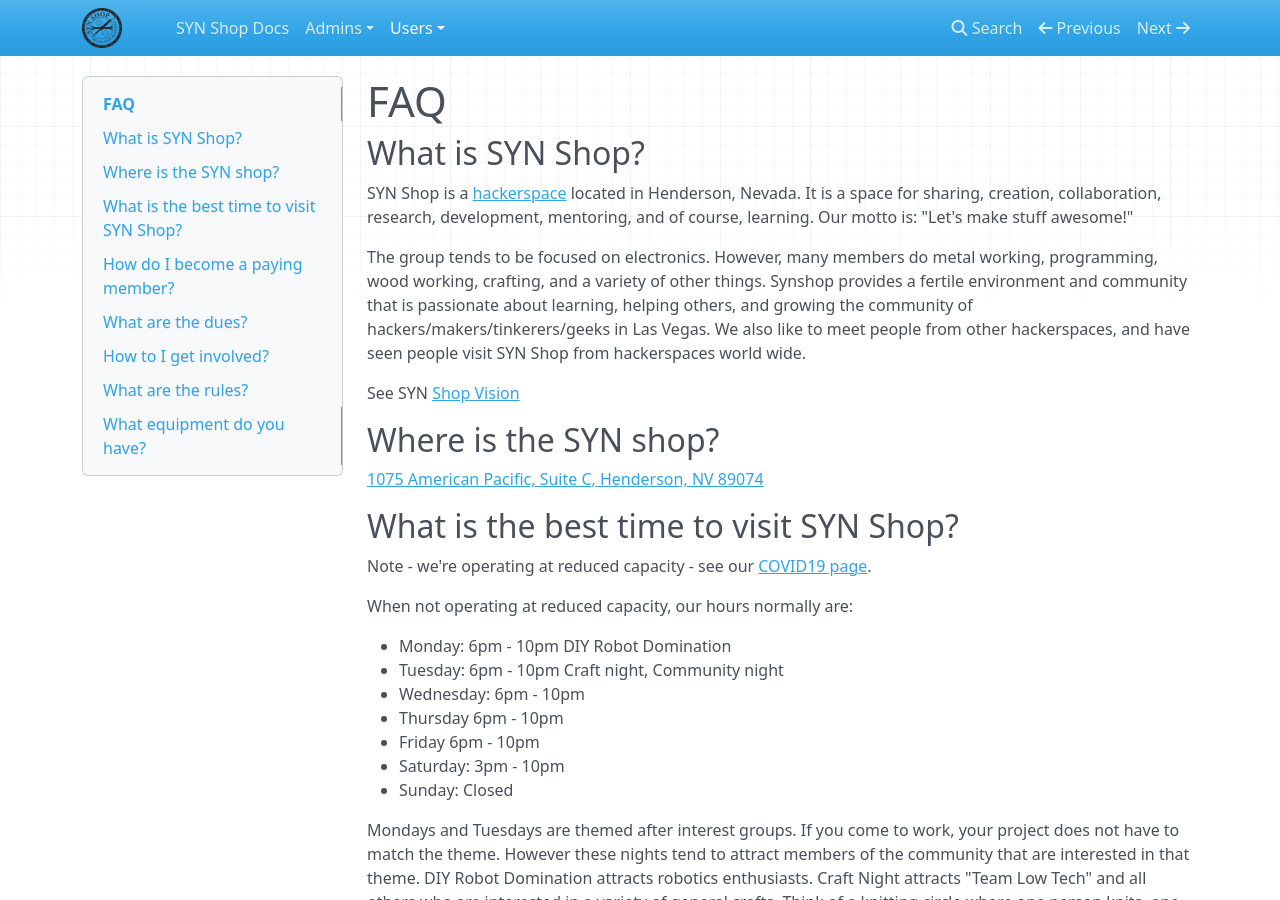
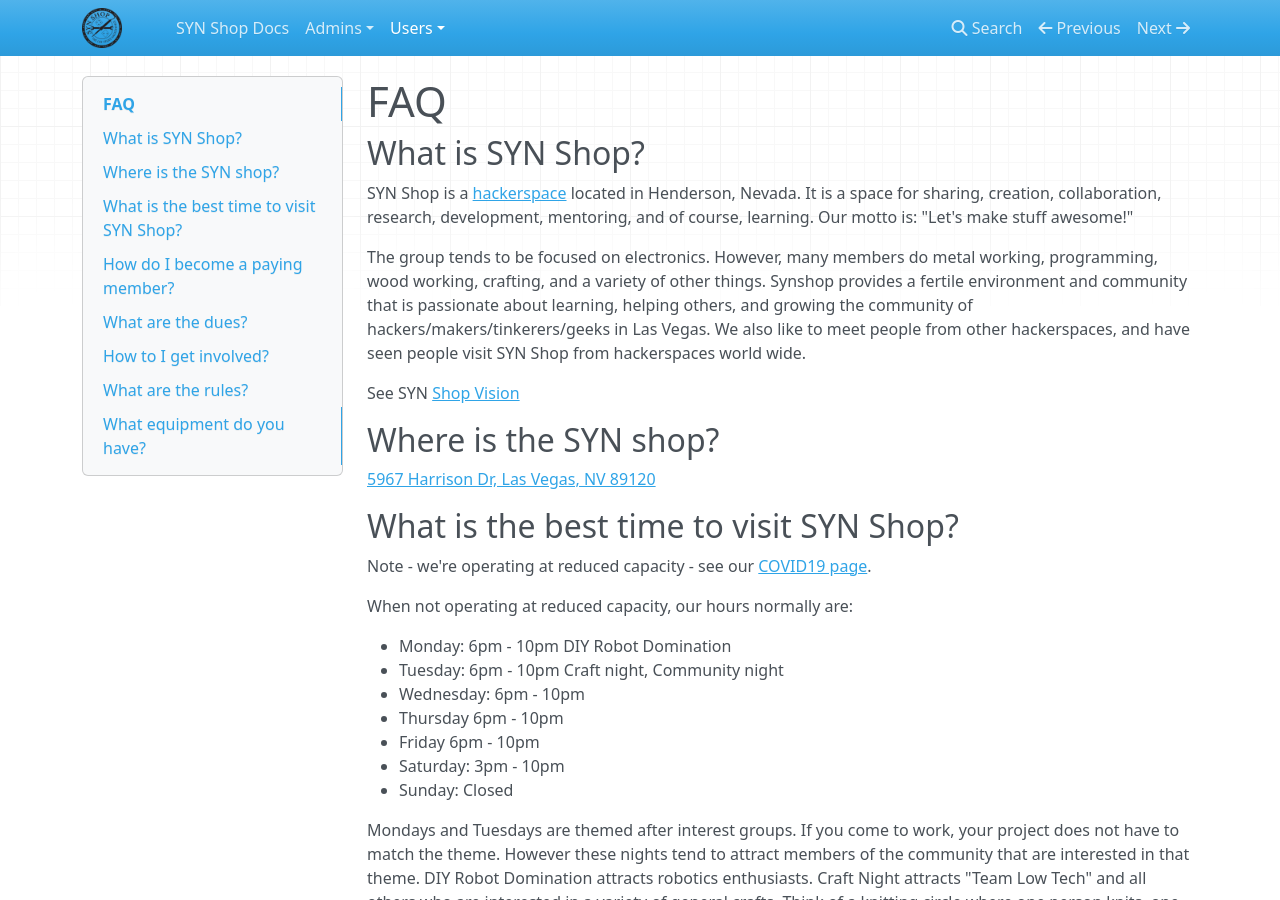
Before and after one commit to synshop/rtfm, an MkDocs documentation site: the page built from docs/users/FAQ.md, in a window 1280 px wide and 900 px high. Built offline with MkDocs 1.6.1, drawn with Linux system fonts in a browser that asks for light colours; nearby versions of some CDN libraries.

Commit message:
Update address

```diff
--- a/docs/users/FAQ.md
+++ b/docs/users/FAQ.md
@@ -17,7 +17,7 @@
 
 ## Where is the SYN shop?
 
-[1075 American Pacific, Suite C, Henderson, NV 89074](https://www.google.com/maps/place/1075+American+Pacific+Dr+Suite+C,+Henderson,+NV+89074/@36.0412467,-115.0360912,17z/data=!3m1!4b1!4m5!3m4!1s0x80c8d1101acbfaf9:0x24783fea70b05427!8m2!3d36.0412467!4d-115.0339025)
+[5967 Harrison Dr, Las Vegas, NV 89120](https://www.google.com/maps/place/5967%20Harrison%20Dr,%20Las%20Vegas,%20NV%2089120)
 
 
 ## What is the best time to visit SYN Shop?
```
